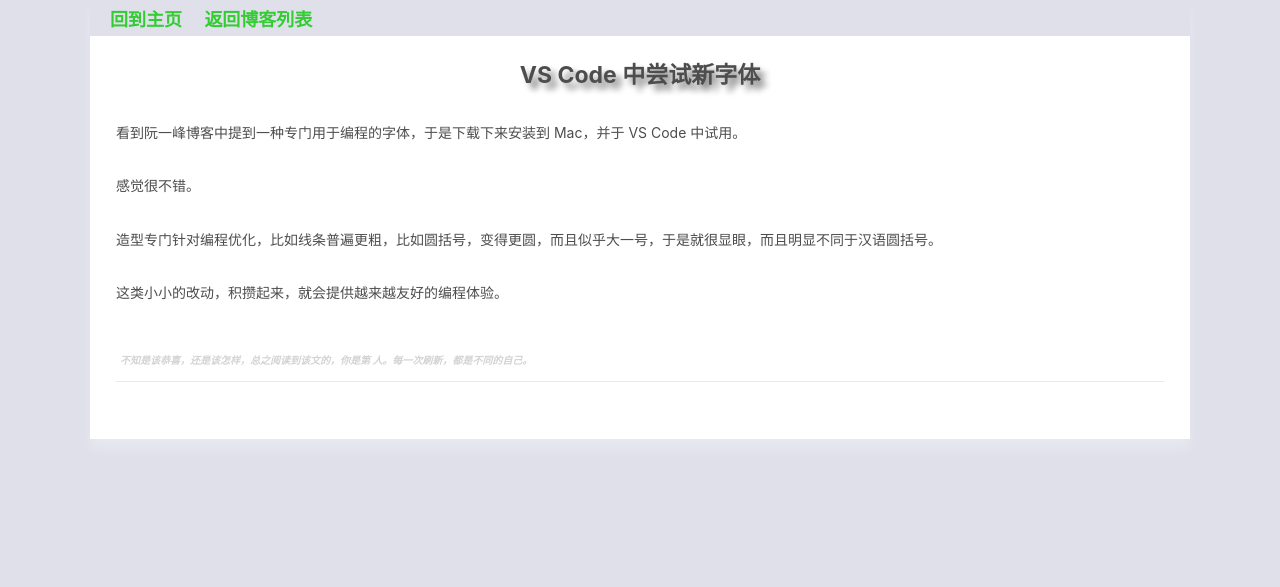
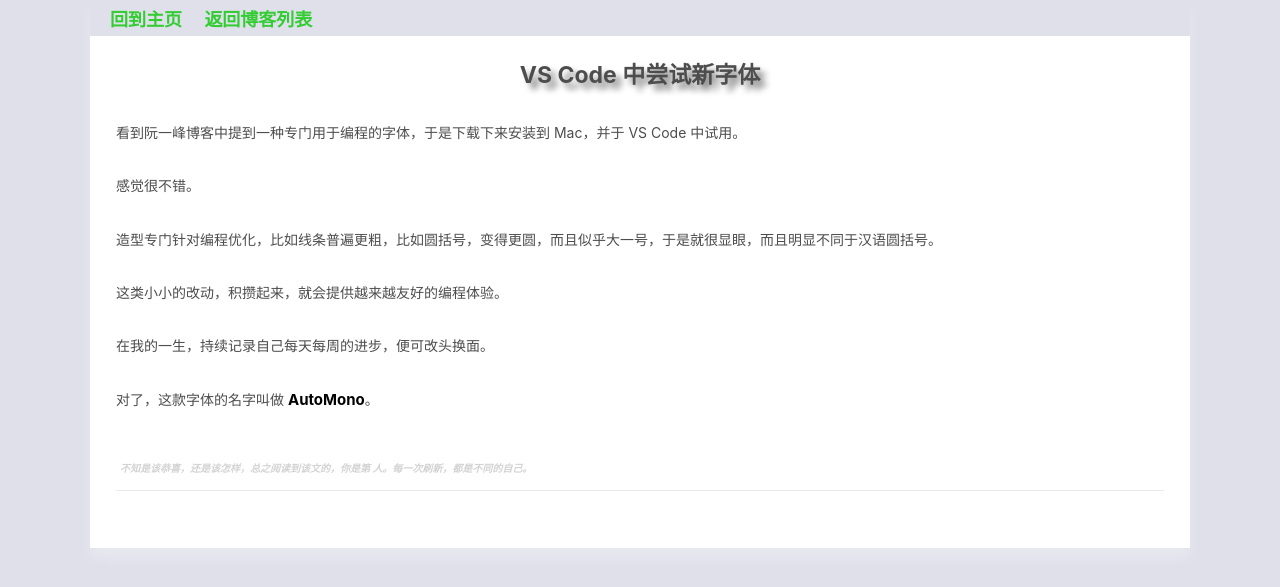
Before and after one commit to xxleyi/xxleyi.github.io, a Jekyll site: the page built from _posts/2018-10-26-VS Code 中尝试新字体.md, in a window 1280 px wide. Shown: the top 587 px of the page. Built offline with Jekyll 4.4.1, drawn with Linux system fonts in a browser that asks for light colours; comment, search, counter and statistics services are not loaded.

Commit message:
refine old blog

```diff
--- a/_posts/2018-10-26-VS Code 中尝试新字体.md
+++ b/_posts/2018-10-26-VS Code 中尝试新字体.md
@@ -11,3 +11,7 @@
 造型专门针对编程优化，比如线条普遍更粗，比如圆括号，变得更圆，而且似乎大一号，于是就很显眼，而且明显不同于汉语圆括号。
 
 这类小小的改动，积攒起来，就会提供越来越友好的编程体验。
+
+在我的一生，持续记录自己每天每周的进步，便可改头换面。
+
+对了，这款字体的名字叫做 **AutoMono**。
```
